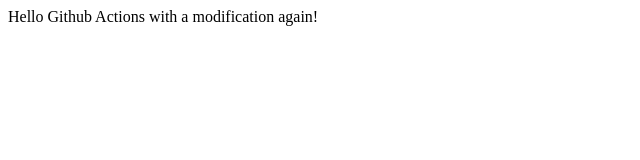
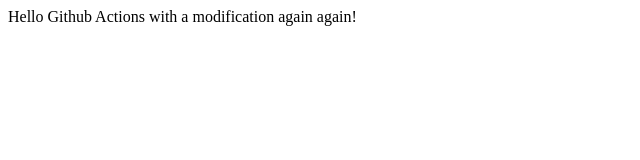
Before and after one commit to madeira-dev/simple-CICD-workflow, a plain HTML site: page index.html in a window 1280 px wide. Shown: the full height of the page, 0-640 px from the left. Drawn offline with Linux system fonts and the light colour scheme.

Commit message:
another modification to test the workflow

```diff
--- a/index.html
+++ b/index.html
@@ -1,5 +1,5 @@
 <!DOCTYPE html>
 
 <body>
-    <a>Hello Github Actions with a modification again!</a>
+    <a>Hello Github Actions with a modification again again!</a>
 </body>
```
